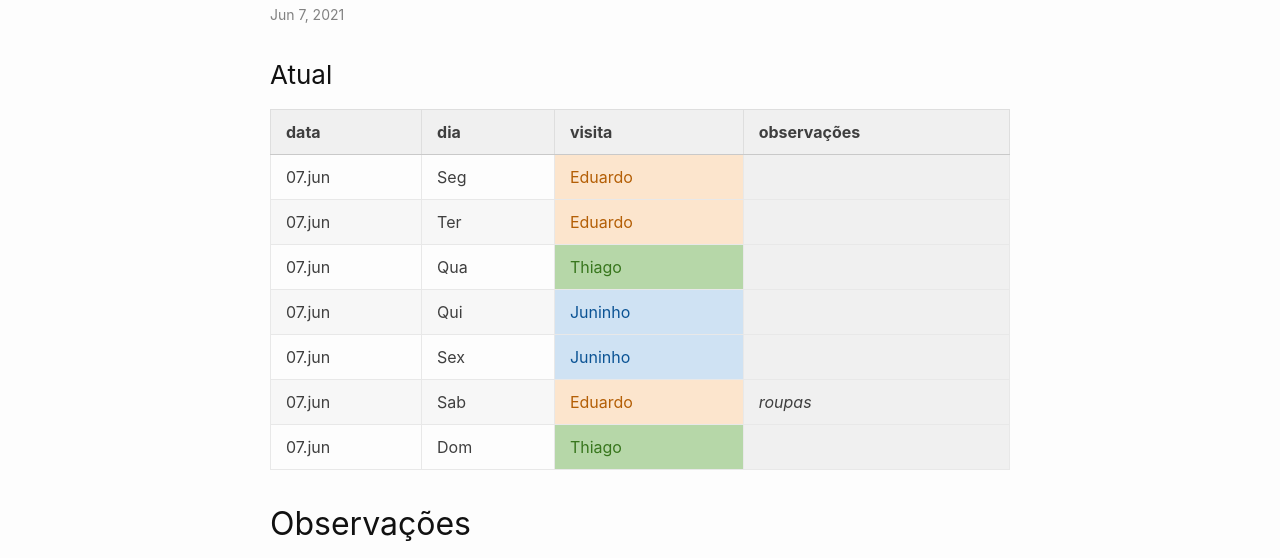
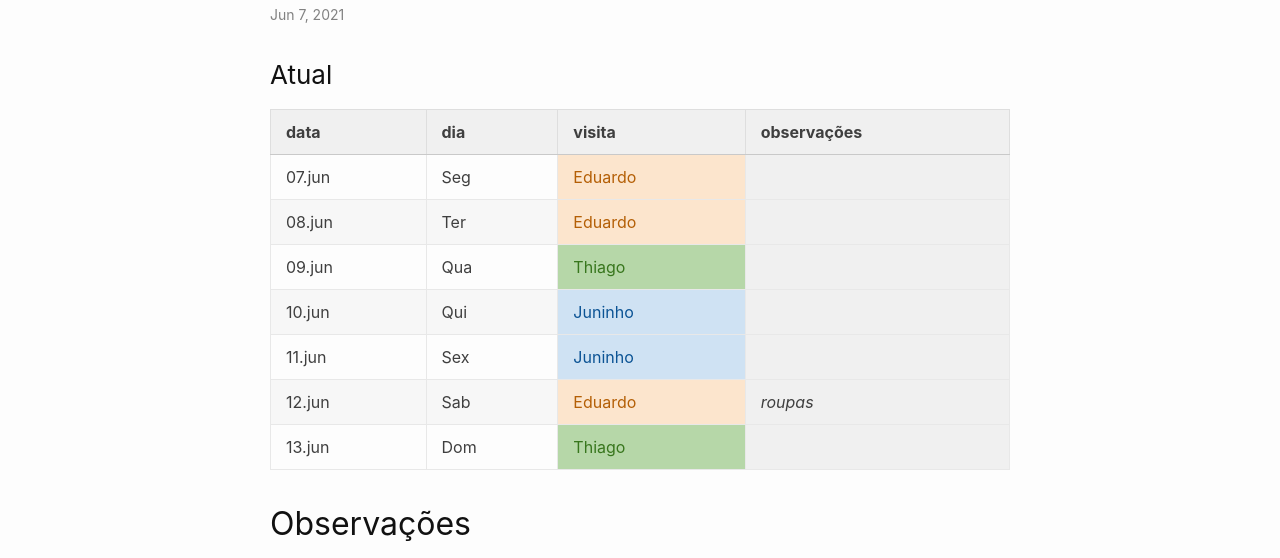
Before and after one commit to thgfrzm/ricardo, a Jekyll site: the page built from _posts/2018-12-23-escala-visitas.markdown, in a window 1280 px wide and 900 px high. Shown: the part 133-691 px from the top of the window. Built offline with Jekyll 4.4.1, drawn with Linux system fonts in a browser that asks for light colours.

Commit message:
Update 2018-12-23-escala-visitas.markdown

```diff
--- a/_posts/2018-12-23-escala-visitas.markdown
+++ b/_posts/2018-12-23-escala-visitas.markdown
@@ -16,12 +16,12 @@
 | data   | dia | visita  | observações |
 | ------ | --- | ------- | ----------- |
 | 07.jun | Seg | Eduardo |             |
-| 07.jun | Ter | Eduardo |             |
-| 07.jun | Qua | Thiago  |             |
-| 07.jun | Qui | Juninho |             |
-| 07.jun | Sex | Juninho |             |
-| 07.jun | Sab | Eduardo | _roupas_    |
-| 07.jun | Dom | Thiago  |             |
+| 08.jun | Ter | Eduardo |             |
+| 09.jun | Qua | Thiago  |             |
+| 10.jun | Qui | Juninho |             |
+| 11.jun | Sex | Juninho |             |
+| 12.jun | Sab | Eduardo | _roupas_    |
+| 13.jun | Dom | Thiago  |             |
 
 ## Observações
 
```
